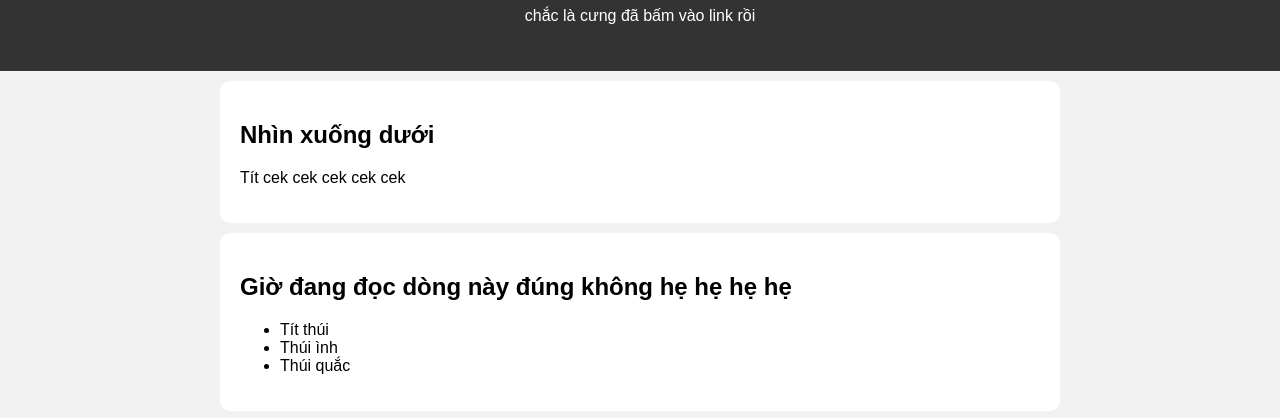
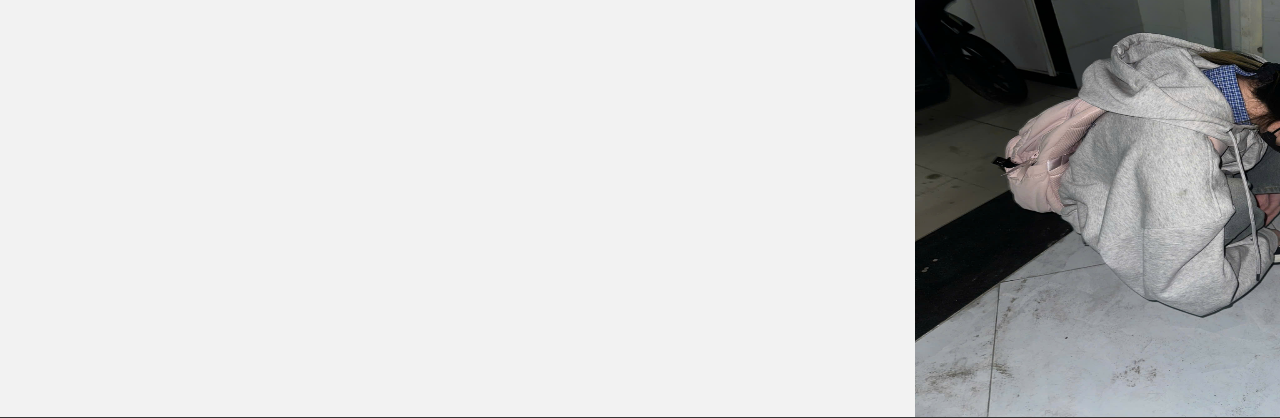
Before and after one commit to Envy-Prime/Bio, a plain HTML site: page index.html in a window 1280 px wide. Shown: the part 183-601 px from the top of the page. Drawn offline with Linux system fonts and the light colour scheme.

Commit message:
Update style.css

```diff
--- a/style.css
+++ b/style.css
@@ -29,7 +29,7 @@ body {
   }
  .sticker-container {
   position: relative;
-  height: 80px;
+  height: 600px;
   overflow: hidden;
   background-color: transparent;
 }
```
